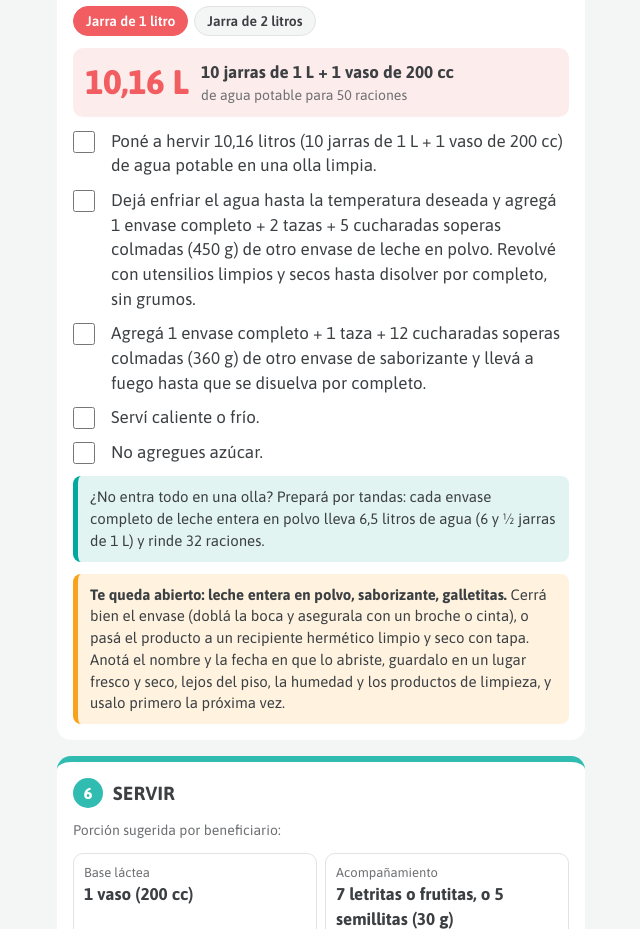
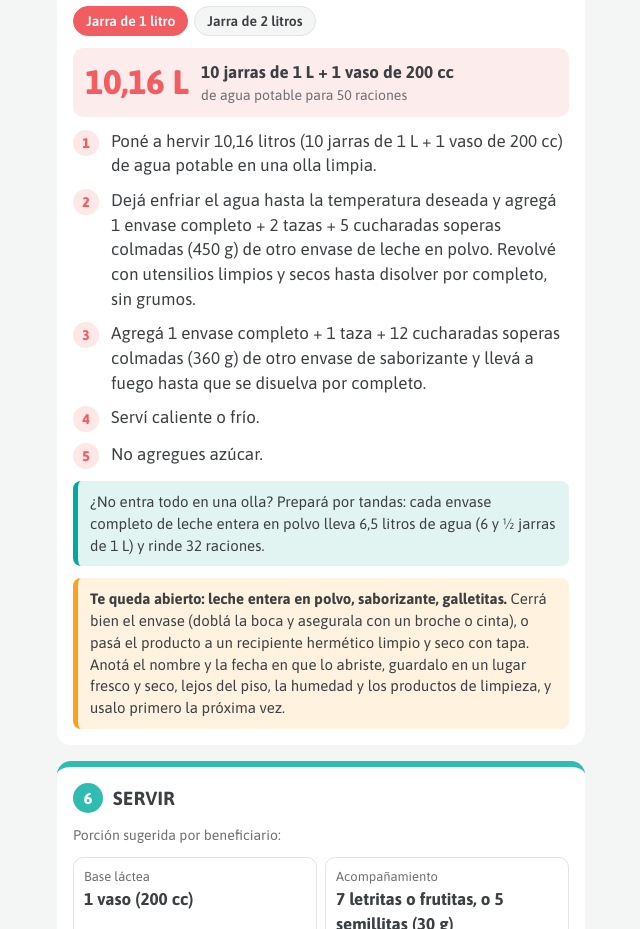
Before and after one commit to preparacion-refrigeriosapp/refrigerios, a plain HTML site: page index.html in a window 1280 px wide. Shown: the part 2240-3169 px from the top of the page, without its empty margins (319-959 px from the left). Drawn offline with Linux system fonts and the light colour scheme.

Commit message:
Add files via upload

```diff
--- a/index.html
+++ b/index.html
@@ -100,9 +100,7 @@ section.card{background:var(--surface);border-radius:14px;padding:16px;display:g
 .water .how span{display:block;font-weight:400;font-size:14px;color:var(--muted)}
 ol.steps{margin:0;padding:0;list-style:none;display:grid;gap:10px}
 ol.steps li{display:grid;grid-template-columns:28px 1fr;gap:10px;align-items:start}
-ol.steps input{width:22px;height:22px;margin:2px 0 0;accent-color:var(--coral)}
-ol.steps label{cursor:pointer}
-ol.steps input:checked + label{color:var(--muted);text-decoration:line-through}
+ol.steps .num{display:inline-grid;place-items:center;width:26px;height:26px;border-radius:50%;background:color-mix(in srgb,var(--c) 15%,#fff);color:var(--c);font:800 14px var(--font);margin-top:1px}
 .note{border-left:5px solid var(--orange);background:var(--orange-soft);border-radius:8px;padding:10px 12px;font-size:15px}
 .note:empty{display:none}
 .tip{border-left:5px solid var(--teal);background:var(--teal-soft);border-radius:8px;padding:10px 12px;font-size:15px}
@@ -371,7 +369,7 @@ function render(){
 
   // Agua y pasos
   $("water").innerHTML=`<div class="big">${fmt(c.L,2)} L</div><div class="how">${waterText(c.L,state.jarra)}<span>de agua potable para ${c.raciones} raciones</span></div>`;
-  $("steps").innerHTML=steps(c).map((s,i)=>`<li><input type="checkbox" id="st${i}"><label for="st${i}">${s}</label></li>`).join("");
+  $("steps").innerHTML=steps(c).map((s,i)=>`<li><span class="num">${i+1}</span><span>${s}</span></li>`).join("");
   const bk=ING[B.key];
   $("tanda").textContent = c.k>1
     ? `¿No entra todo en una olla? Prepará por tandas: cada envase completo de ${bk.name.toLowerCase()} lleva ${fmt(B.waterPerPkg,1)} litros de agua (${waterText(B.waterPerPkg,state.jarra)}) y rinde ${bk.rinde} raciones.`
--- a/sw.js
+++ b/sw.js
@@ -1,5 +1,5 @@
 // Permite usar la app sin internet. Cambiar VERSION en cada actualización.
-const VERSION = "rf-v2.2";
+const VERSION = "rf-v2.3";
 const FILES = ["./", "index.html", "config.js", "manifest.webmanifest", "icon-192.png", "icon-512.png", "icon-maskable-512.png", "apple-touch-icon.png", "img/arroz-caramelo.jpg", "img/arroz-tradicional.jpg", "img/azucar.jpg", "img/budin-ddl.jpg", "img/budin-mixto.jpg", "img/budin-naranja.jpg", "img/budin-vainilla.jpg", "img/cer-anillitos-fruta.jpg", "img/cer-anillitos-miel.jpg", "img/cer-bolitas.jpg", "img/cer-copitas.jpg", "img/chocolatada.jpg", "img/gal-frutitas-durazno.jpg", "img/gal-frutitas-naranja.jpg", "img/gal-letritas-chocolate.jpg", "img/gal-letritas-vainilla.jpg", "img/gal-semillitas.jpg", "img/leche.jpg", "img/logo-saber-nutrir.png", "img/logo-teknofood.png", "img/menu-semanal-grande.jpg", "img/menu-semanal.jpg", "img/sab-chocolate.jpg", "img/sab-flan.jpg", "img/sab-malta.jpg", "img/sab-vainilla.jpg", "img/yerba.jpg"];
 self.addEventListener("install", e => { e.waitUntil(caches.open(VERSION).then(c => c.addAll(FILES))); self.skipWaiting(); });
 self.addEventListener("activate", e => {
```
